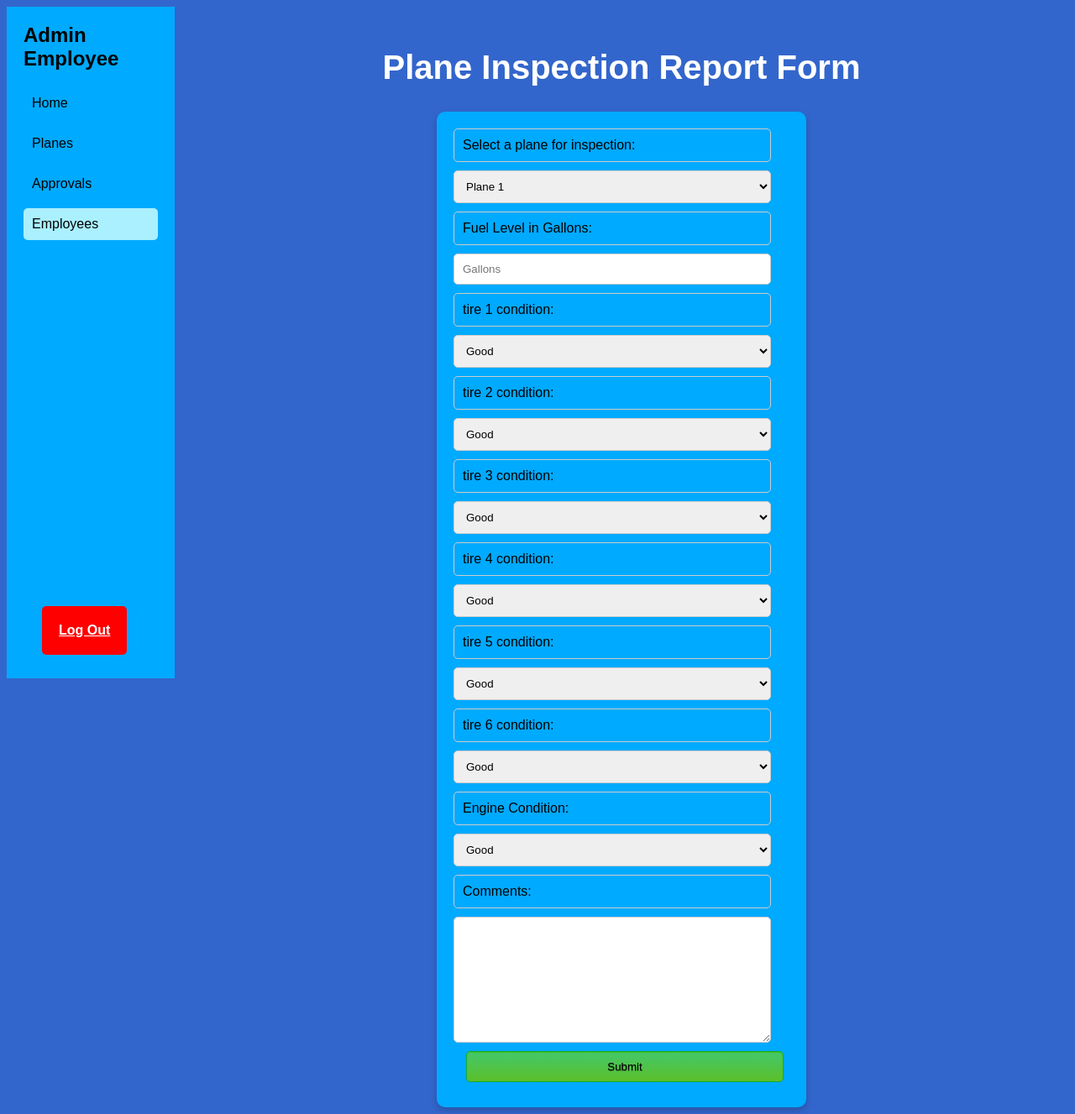
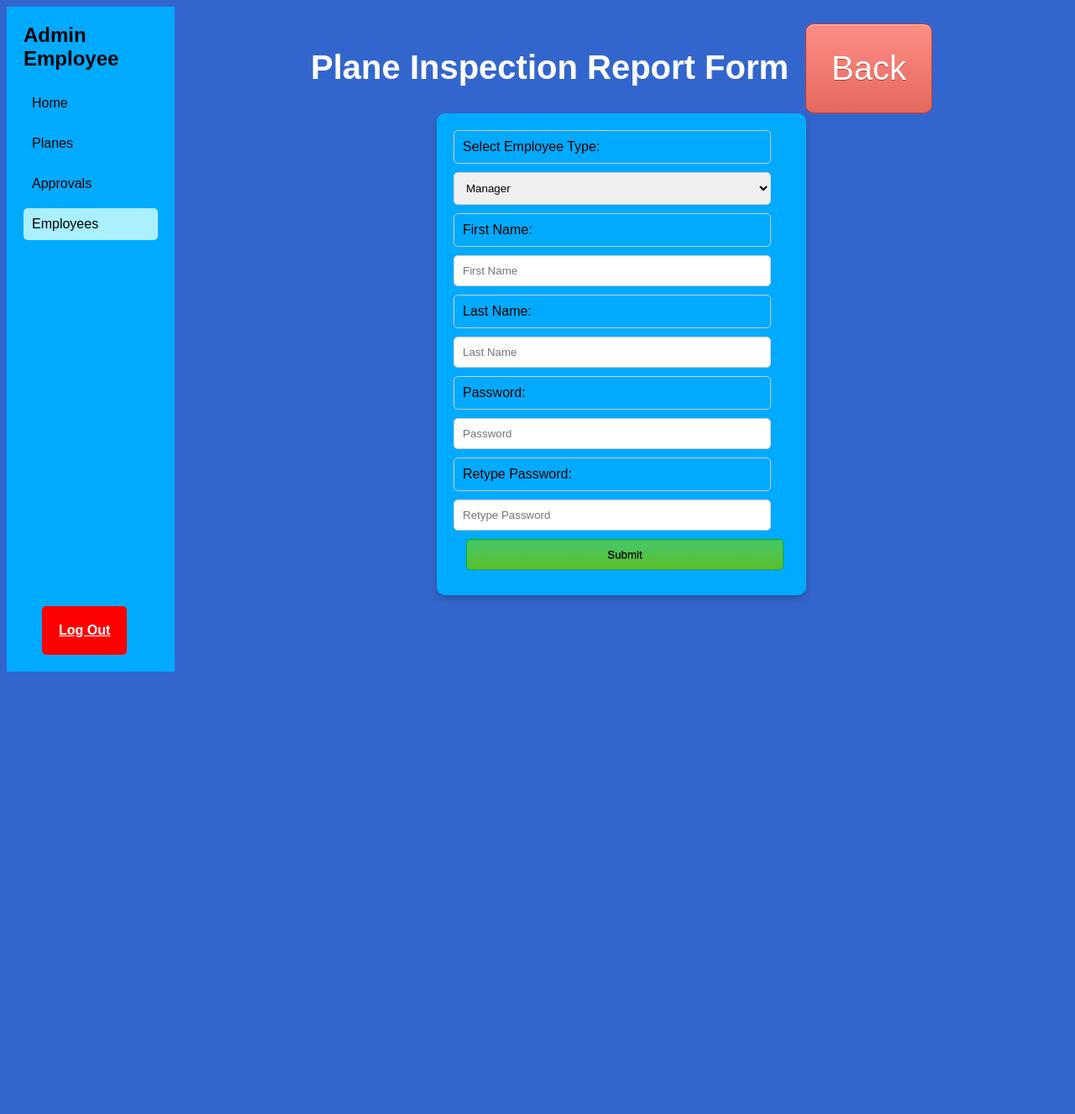
Before and after one commit to nahiansharif/phpInventoryManagement, a PHP site: page /admins/addEmployee.php in a window 1280 px wide. Shown: the whole page at 84% size. After the commit the page ends 800 px from the top, so only its background shows below. Run offline with PHP 8.4, Linux system fonts and the light colour scheme.

Commit message:
3/19/2025 midnight
ugh, not satisfied with the work.

I have successfully allow admin to go "Add employee" page and come back.

the 4 buttons in manager -> tasks page can now change color and have different values.

```diff
--- a/admins/addEmployee.php
+++ b/admins/addEmployee.php
@@ -4,9 +4,20 @@
 <head>
     <meta charset="UTF-8">
     <meta name="viewport" content="width=device-width, initial-scale=1.0">
-    <title>Admin Panel</title>
+    <title>Admin Add Employee</title>
     <link rel="stylesheet" href="../style.css">
     <style>
+
+        .refuseButton{
+            font-size: 40px;
+            font-weight: 500;
+            padding: 30px;
+            color: white;
+            text-decoration: none;
+            border-radius: 10px;
+            margin-left: 20px;
+        }
+
 
 
         .container {
@@ -65,74 +76,32 @@
             <p>
                 <strong> Plane Inspection Report Form </strong>
             </p>
+            <a href="employee.php" class="refuseButton">Back</a>
         </div>
 
 <div class="container">
     <form>
         <div class="plane-select">
-            <label for="plane">Select a plane for inspection:</label>
+            <label for="plane">Select Employee Type:</label>
 
             <select id="plane-list" name="plane-list">
-                <option value="plane1">Plane 1</option>
-                <option value="plane2">Plane 2</option>
-                <option value="plane3">Plane 3</option>
+                <option value="plane1">Manager</option>
+                <option value="plane2">Staff</option>
             </select>
         </div>
 
-        <label for="fuel">Fuel Level in Gallons:</label>
-        <input type="number" id="fuel" name="fuel" placeholder="Gallons">
+        <label for="fuel">First Name:</label>
+        <input type="number" id="fuel" name="fuel" placeholder="First Name">
 
-        <label for="tire1">tire 1 condition:</label>
-        <select id="tire1" name="tire1">
-            <option value="good">Good</option>
-            <option value="mediocre">Mediocre</option>
-            <option value="bad">Bad</option>
-        </select>
 
-        <label for="tire2">tire 2 condition:</label>
-        <select id="tire2" name="tire2">
-            <option value="good">Good</option>
-            <option value="mediocre">Mediocre</option>
-            <option value="bad">Bad</option>
-        </select>
+        <label for="fuel">Last Name:</label>
+        <input type="number" id="fuel" name="fuel" placeholder="Last Name">
 
-        <label for="tire3">tire 3 condition:</label>
-        <select id="tire3" name="tire3">
-            <option value="good">Good</option>
-            <option value="mediocre">Mediocre</option>
-            <option value="bad">Bad</option>
-        </select>
+        <label for="fuel">Password:</label>
+        <input type="number" id="fuel" name="fuel" placeholder="Password">
 
-        <label for="tire4">tire 4 condition:</label>
-        <select id="tire4" name="tire4">
-            <option value="good">Good</option>
-            <option value="mediocre">Mediocre</option>
-            <option value="bad">Bad</option>
-        </select>
-
-        <label for="tire5">tire 5 condition:</label>
-        <select id="tire5" name="tire5">
-            <option value="good">Good</option>
-            <option value="mediocre">Mediocre</option>
-            <option value="bad">Bad</option>
-        </select>
-
-        <label for="tire6">tire 6 condition:</label>
-        <select id="tire6" name="tire6">
-            <option value="good">Good</option>
-            <option value="mediocre">Mediocre</option>
-            <option value="bad">Bad</option>
-        </select>
-
-        <label for="engine">Engine Condition:</label>
-        <select id="engine" name="engine">
-            <option value="good">Good</option>
-            <option value="mediocre">Mediocre</option>
-            <option value="bad">Bad</option>
-        </select>
-
-        <label for="comments">Comments:</label>
-        <textarea id="comments" name="comments" maxlength="397"></textarea>
+        <label for="fuel">Retype Password:</label>
+        <input type="number" id="fuel" name="fuel" placeholder="Retype Password">
 
         <input type="submit" value="Submit" class="approveButton">
     </form>
--- a/plane.php
+++ b/plane.php
@@ -1,5 +1,6 @@
 <?php
 // Create a hashmap (associative array)
+$searchedPlane = 'fd';
 $planes = array(
     "A3001" => array(
         "image" => "boeing_747.jpg",
@@ -62,6 +63,8 @@ $planes = array(
 
             <input type="text" placeholder="Search Planes" id="search-bar" >
 
+
+
         </div>
 
         <div class="container">
@@ -69,6 +72,7 @@ $planes = array(
                 <img src="../plane.png" alt="Plane Image">
                 <div>
                     <h1 id="headerName">as</h1>
+                    <h1> <?php echo $searchedPlane; ?></h1>
                     <p><strong>Condition</strong>: great  &nbsp &nbsp<strong>Fuel</strong>: High  &nbsp &nbsp<strong>Tire</strong>: Good  &nbsp &nbsp<strong>Engine</strong>: Good</p>
                 </div>
             </div>
--- a/style.css
+++ b/style.css
@@ -62,7 +62,7 @@ body {
     font-size: 24px;
     margin: 0 0 20px 0;
 }
-.sidebar a {
+.sidebar a{
     display: block;
     color: black;
     text-decoration: none;
@@ -100,6 +100,13 @@ body {
 .infoBar strong {
     font-size: 40px;
     font-weight: 900;
+}
+
+.addButton {
+    font-size: 40px;
+    font-weight: 500;
+    padding: 15px;
+    background-color: yellow;
 }
 
 /* Card stuff */
```
Also changed, not shown: admins/employee.php (+13 -2 lines), front.js (+16 -7 lines), managers/tasks.php (+28 -4 lines), update_search.php (added, +13 -0 lines).
